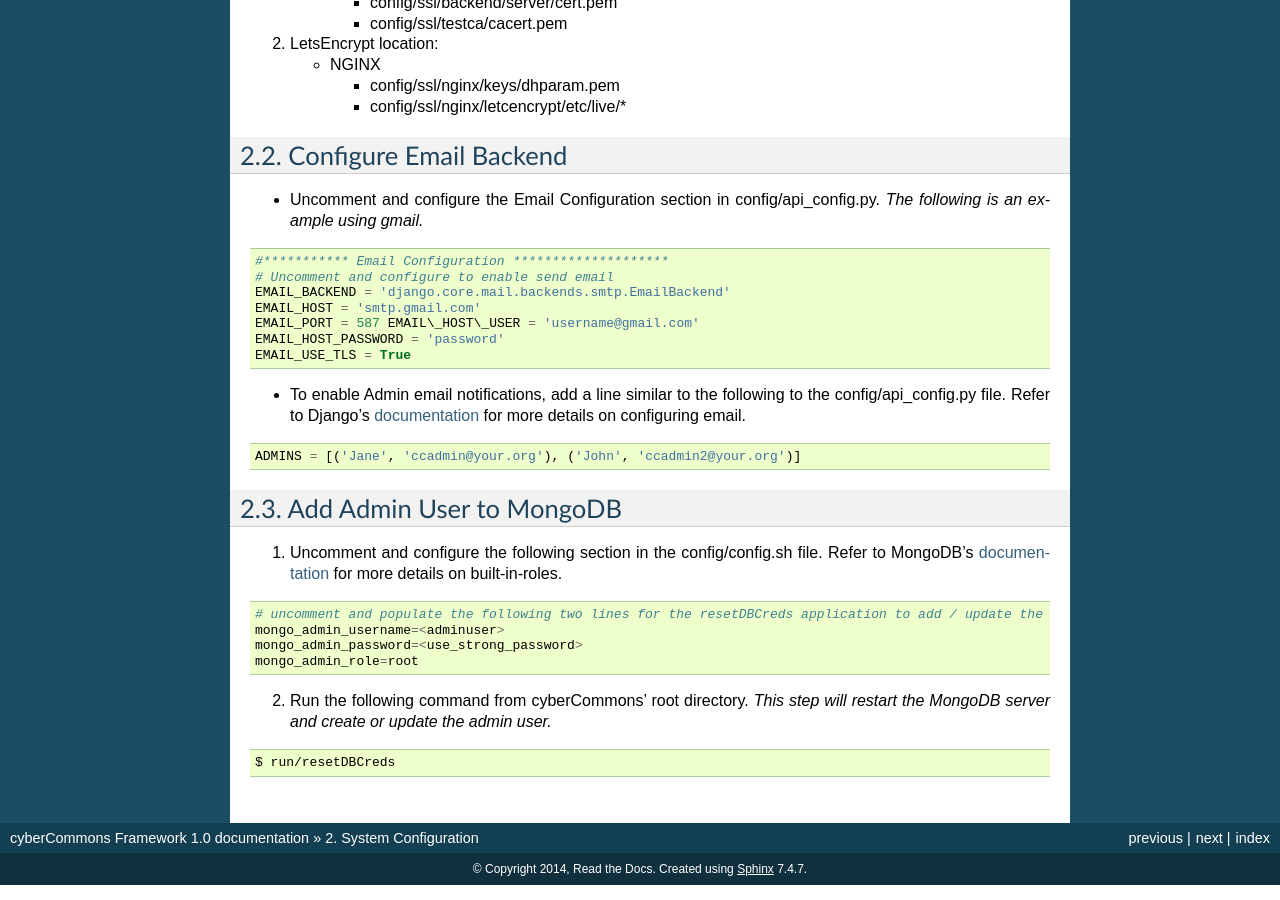
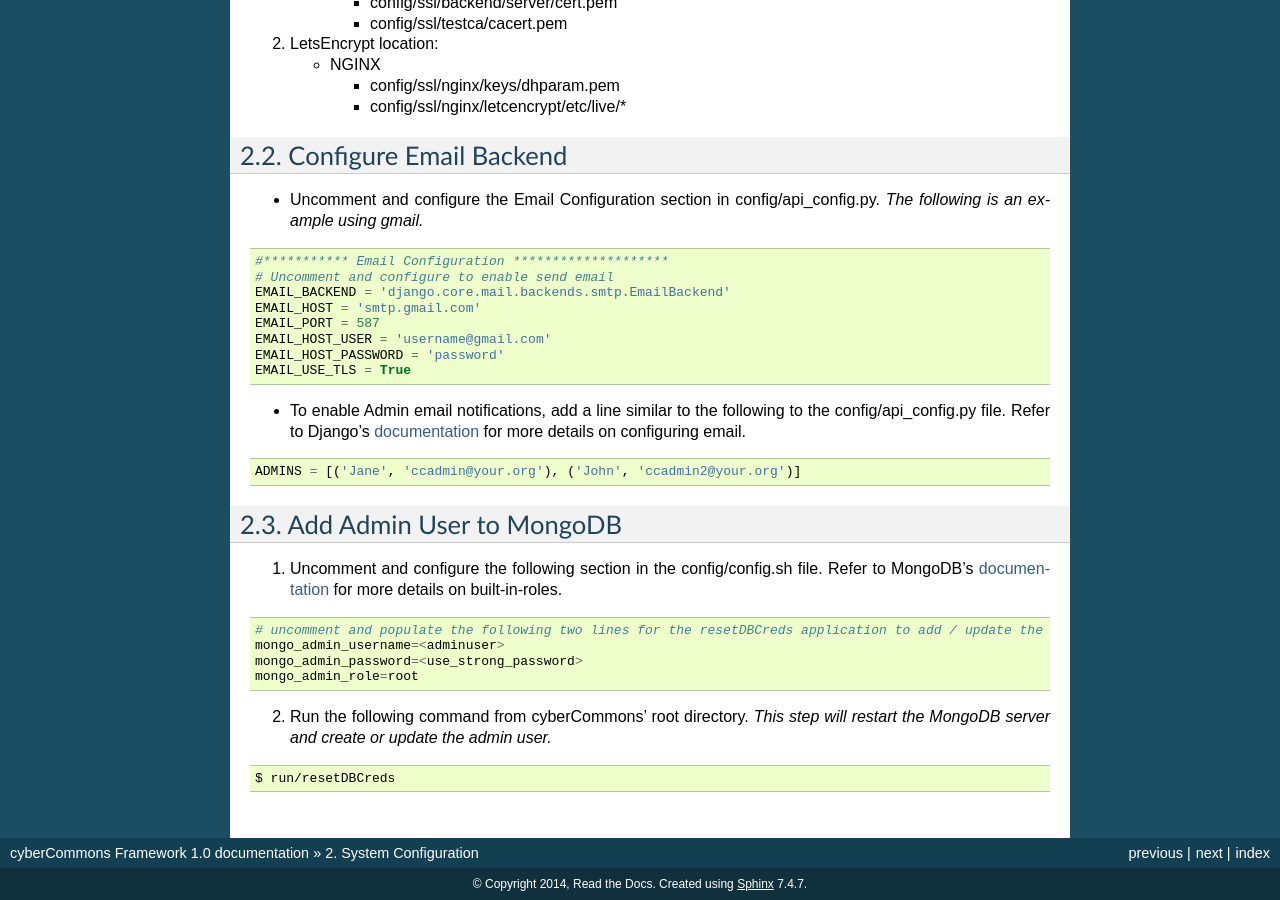
Before and after one commit to cybercommons/cybercom-new, a Sphinx documentation site: the page built from docs/configuration.rst, in a window 1280 px wide and 900 px high, scrolled down 1079 px. Built offline with Sphinx 7.4.7, drawn with Linux system fonts in a browser that asks for light colours.

```diff
--- a/docs/configuration.rst
+++ b/docs/configuration.rst
@@ -88,7 +88,8 @@ Configure Email Backend
     # Uncomment and configure to enable send email
     EMAIL_BACKEND = 'django.core.mail.backends.smtp.EmailBackend'
     EMAIL_HOST = 'smtp.gmail.com'
-    EMAIL_PORT = 587 EMAIL\_HOST\_USER = 'username@gmail.com'
+    EMAIL_PORT = 587
+    EMAIL_HOST_USER = 'username@gmail.com'
     EMAIL_HOST_PASSWORD = 'password'
     EMAIL_USE_TLS = True
 
```
